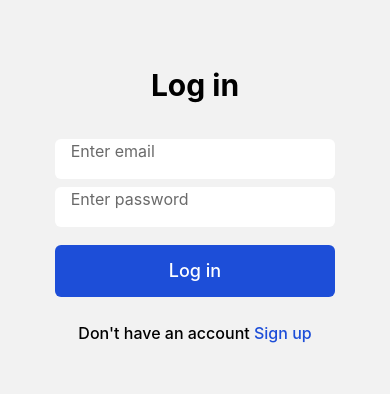
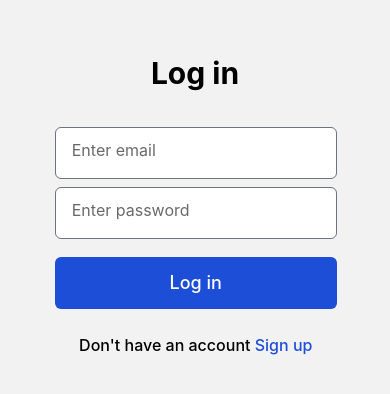
Before and after one commit to yakovmanit/delivery-mobile, a React Native app: screen / in a window 390 px wide. Shown: the part 200-594 px from the top of the page. Built offline with nearby package versions, Linux system fonts and the light colour scheme.

Commit message:
fix Auth form

```diff
--- a/app/components/screens/auth/Auth.tsx
+++ b/app/components/screens/auth/Auth.tsx
@@ -28,7 +28,7 @@ const Auth: FC = () => {
             isLoading ? (
               'Loading...'
             ) : (
-              <>
+              <View>
                 <AuthFields control={control} />
 
                 <Button onPress={handleSubmit(onSubmit)}>
@@ -45,7 +45,7 @@ const Auth: FC = () => {
                     </Text>
                   </Text>
                 </Pressable>
-              </>
+              </View>
             )
           }
         </Text>
--- a/app/components/screens/auth/AuthFields.tsx
+++ b/app/components/screens/auth/AuthFields.tsx
@@ -3,7 +3,6 @@ import {Control} from "react-hook-form";
 import {IAuthFormData} from "@/types/auth.interface";
 import Field from "@/components/ui/field/Field";
 import {validEmail} from "@/components/screens/auth/email.regex";
-import {View} from "react-native";
 
 interface IAuthFields {
   control: Control<IAuthFormData>
--- a/app/components/ui/field/Field.tsx
+++ b/app/components/ui/field/Field.tsx
@@ -24,8 +24,8 @@ const Field = <T extends Record<string, any>>({
         <>
           <View
             className={cn(
-              'bg-white w-full rounded-md pb-4 bt-2.5 px-4 my-1',
-              error ? 'border-red-500' : 'border-gray-500'
+              'bg-white w-full rounded-md pb-4 pt-2.5 px-4 my-1',
+              error ? ' border border-red-500' : ' border border-gray-500'
             )}
           >
             <TextInput
```
